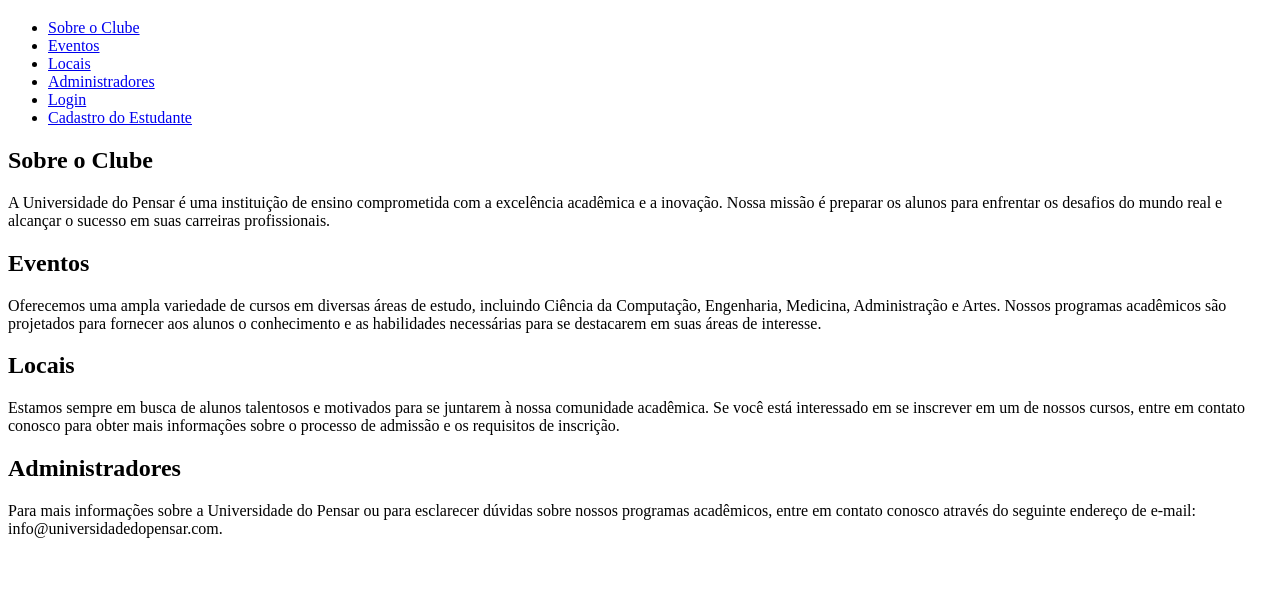
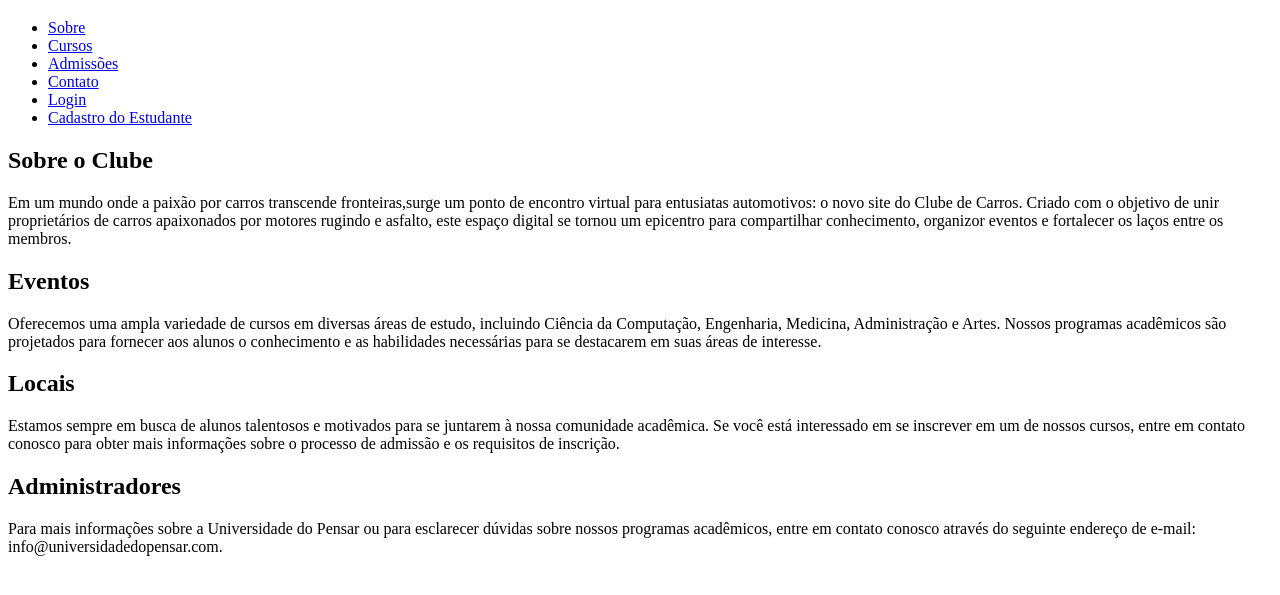
Before and after one commit to Victor-sousa207/Clube_De_Carros_ADS24, a website: page index.html in a window 1280 px wide. Shown: the part 61-656 px from the top of the page. Drawn offline with Linux system fonts and the light colour scheme.

Commit message:
sobre o clube

```diff
--- a/index.html
+++ b/index.html
@@ -17,10 +17,10 @@
 
     <nav>
       <ul>
-        <li><a href="#about">Sobre o Clube</a></li>
-        <li><a href="#courses">Eventos</a></li>
-        <li><a href="#admissions">Locais</a></li>
-        <li><a href="#contact">Administradores</a></li>
+        <li><a href="#about">Sobre</a></li>
+        <li><a href="#courses">Cursos</a></li>
+        <li><a href="#admissions">Admissões</a></li>
+        <li><a href="#contact">Contato</a></li>
         <li><a href="login.html">Login</a></li>
         <li><a href="cadastro_do_estudante.html">Cadastro do Estudante</a></li>
       </ul>
@@ -30,10 +30,11 @@
       <section id="about">
         <h2> Sobre o Clube </h2>
         <p>
-          A Universidade do Pensar é uma instituição de ensino comprometida com
-          a excelência acadêmica e a inovação. Nossa missão é preparar os alunos
-          para enfrentar os desafios do mundo real e alcançar o sucesso em suas
-          carreiras profissionais.
+          Em um mundo onde a paixão por carros transcende fronteiras,surge um ponto de encontro
+          virtual para entusiatas automotivos: o novo site do Clube de Carros. Criado com o objetivo de
+          unir proprietários de carros apaixonados por motores rugindo e asfalto, este espaço digital se
+          tornou um epicentro para compartilhar conhecimento, organizor eventos e fortalecer os laços entre
+          os membros.
         </p>
       </section>
 
```
